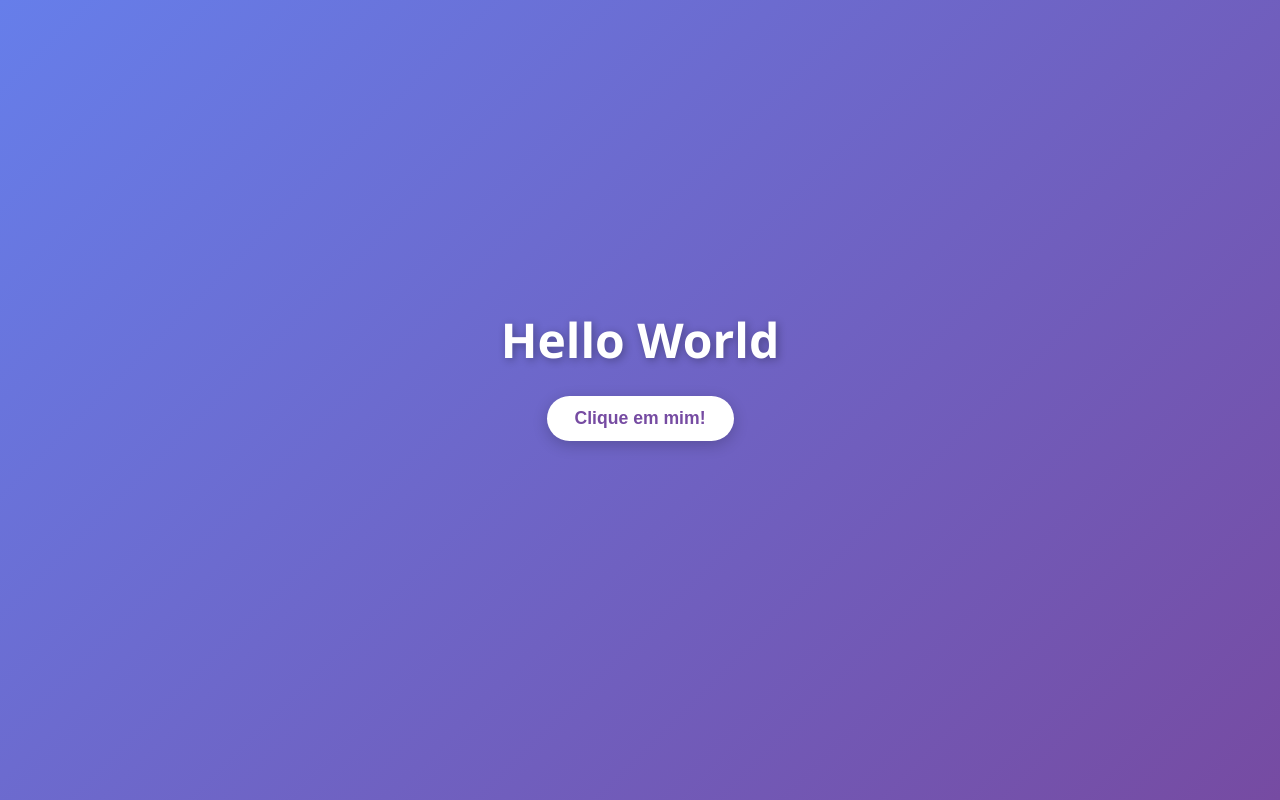
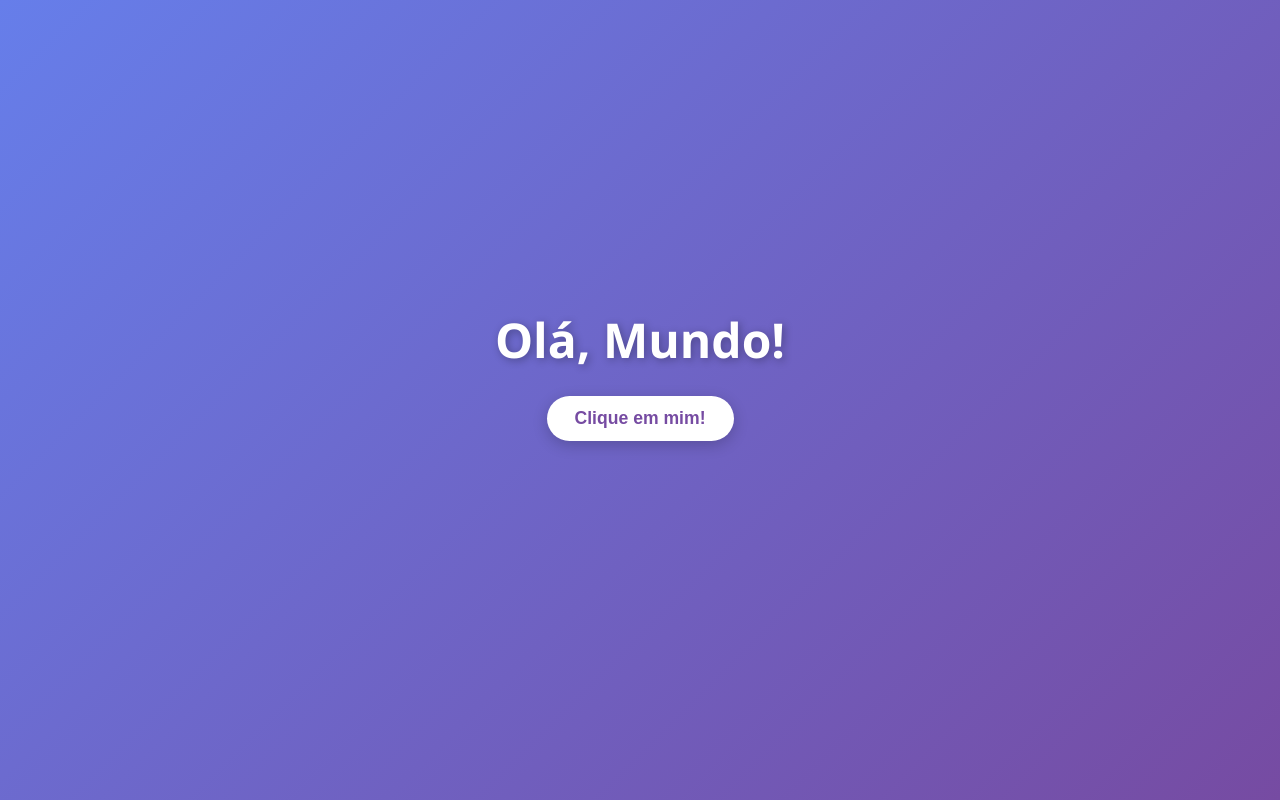
Before and after one commit to hannaribeiro-hub/escola-project, a plain HTML site: page hello-world.html in a window 1280 px wide. Drawn offline with Linux system fonts and the light colour scheme.

Commit message:
Altera título para Olá, Mundo!

```diff
--- a/hello-world.html
+++ b/hello-world.html
@@ -3,7 +3,7 @@
 <head>
   <meta charset="UTF-8">
   <meta name="viewport" content="width=device-width, initial-scale=1.0">
-  <title>Hello World</title>
+  <title>Olá, Mundo!</title>
   <style>
     * {
       margin: 0;
@@ -57,7 +57,7 @@
   </style>
 </head>
 <body>
-  <h1>Hello World</h1>
+  <h1>Olá, Mundo!</h1>
   <button id="btn">Clique em mim!</button>
   <p id="mensagem"></p>
 
```
